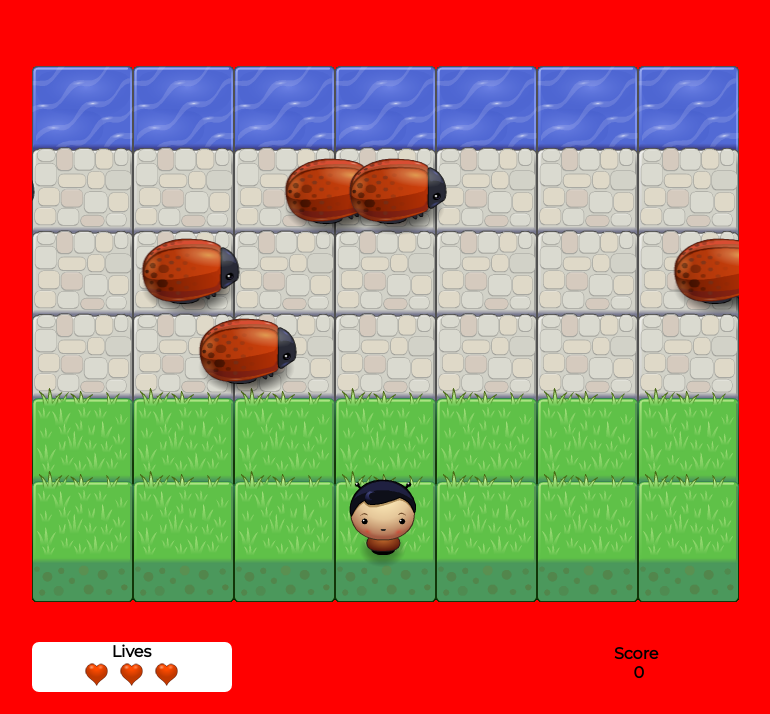
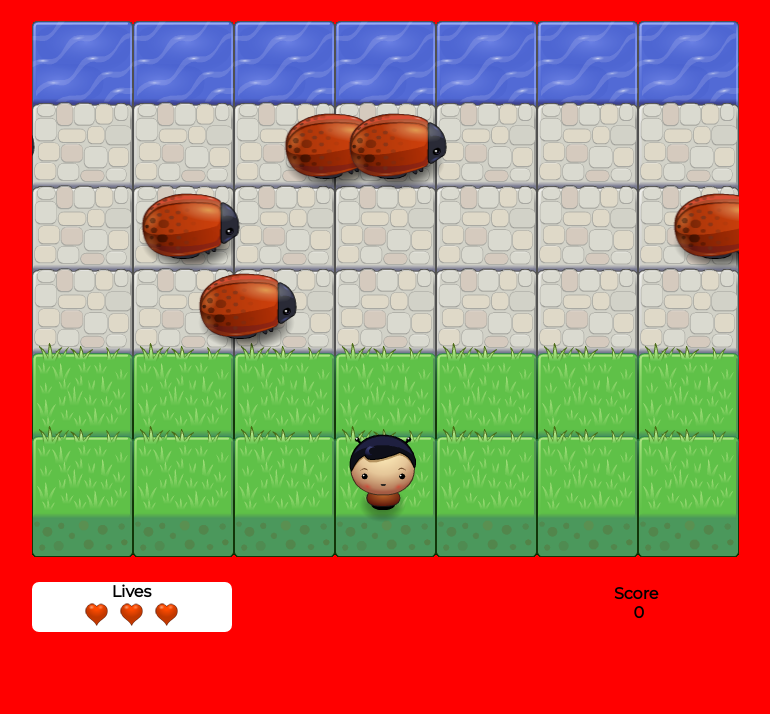
Before and after one commit to DavidCiccone/ArcadeGame, a plain HTML site: page index.html in a window 1280 px wide. Shown: the part 108-822 px from the top of the page, without its empty margins (255-1025 px from the left). After the commit the page ends 800 px from the top, so only its background shows below. Drawn offline with Linux system fonts and the light colour scheme.

Commit message:
fix: height

```diff
--- a/css/style.css
+++ b/css/style.css
@@ -3,30 +3,24 @@ body {
     background-color: red;
     font-weight: bold;
     font-family: "Montserrat", sans-serif;
-   	 }
+    margin:0;
+    height: 100%;
+}
 
-   	 #sco, #score {
 
-   	 }
 .wrapper {
   width: 707px;
   margin: 0 auto;
+  margin-top: -15px;
+}
 
-
-
-}
 #score {
 	padding-left: 5px;
 }
 
 .sc {
-
-
-float: right;
-margin: -3em 5em 2em 0;
-
-
-
+  float: right;
+  margin: -3em 5em 2em 0;
 }
 
 .lives {
@@ -34,9 +28,6 @@ margin: -3em 5em 2em 0;
   width: 200px;
   height: 50px;
   border-radius: 7px;
-
-
-
 }
 
 .title-box {
@@ -44,22 +35,22 @@ margin: -3em 5em 2em 0;
   margin: 0 auto;
   padding-left: 2em;
   top: 0;
-
 }
 
 ul li {
   list-style-type: none;
   display: inline;
- padding-right: 10px;
-
-
+  padding-right: 10px;
 }
 
 .ullist {
   margin-right: 1.85em;
-
 }
 
 p {
   margin-bottom: -25px;
 }
+
+#gameBoard {
+  margin-top: -45px;
+}
```
